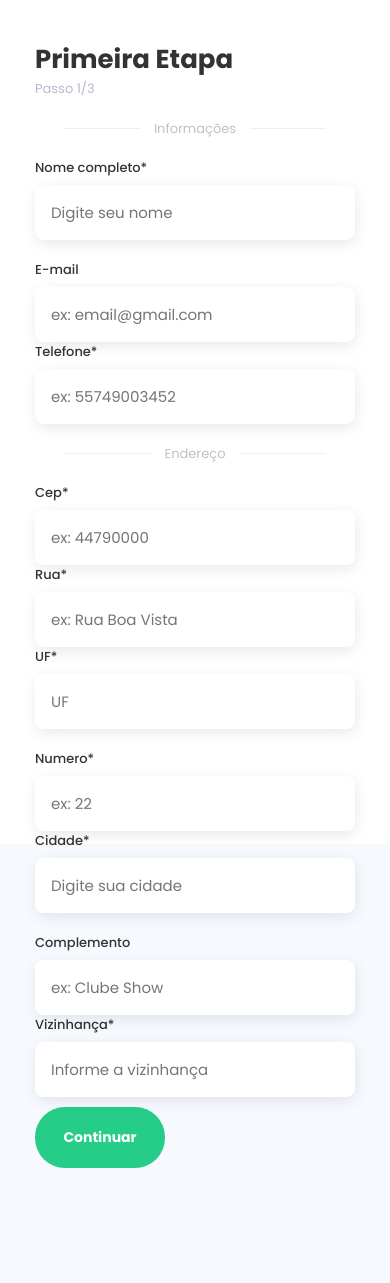
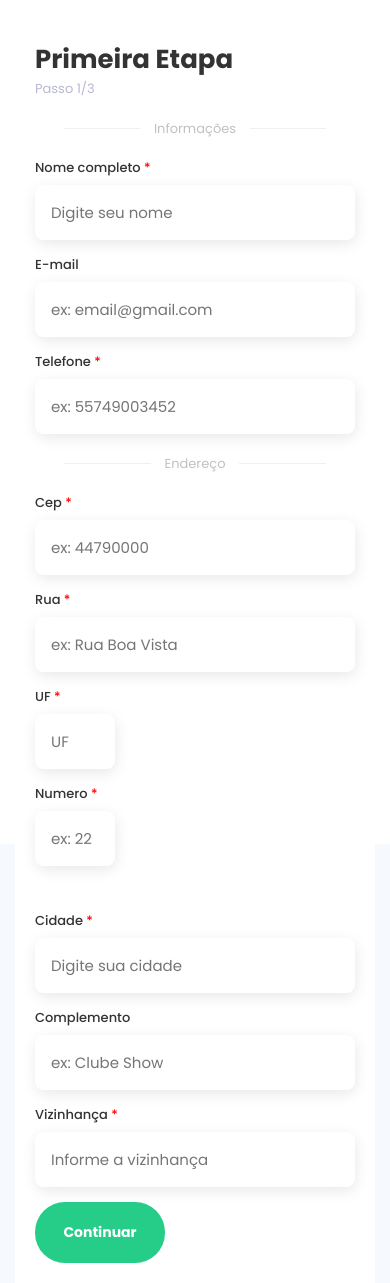
Before and after one commit to douglassantos45/computer-donation, a Next.js app: page / in a window 390 px wide. Before the commit the page ends 1188 px from the top, so only its background shows below. Built offline with nearby package versions, Linux system fonts and the light colour scheme.

Commit message:
Formulario funcionando versão final

```diff
--- a/src/pages/forms/step1/index.tsx
+++ b/src/pages/forms/step1/index.tsx
@@ -14,6 +14,7 @@ export default function Step1() {
   const numero = useRef(null);
   const history = useRouter();
   const [emailError, setEmailError] = useState('');
+  const [phoneError, setPhoneError] = useState('');
   const [inputValid, setInputValid] = useState(false);
 
   useEffect(() => {
@@ -32,13 +33,23 @@ export default function Step1() {
     return true;
   };
 
+  const validatePhone = phone => {
+    if (!validator.isMobilePhone(phone, ['pt-BR'])) {
+      setPhoneError('Esse telefone é inválido!');
+      return false;
+    }
+    setPhoneError('');
+    return true;
+  };
+
   //Capturando dados do inputs
   function handleChange(e: ChangeEvent<HTMLInputElement>) {
-    if (e.target.name == 'setEmail') {
-      validateEmail(e.target.value);
-    }
-    if (e.target.name == 'setPhone') {
-      const phone = e.target.value
+    const { name, value } = e.target;
+
+    if (name == 'setEmail') {
+      validateEmail(value);
+    } else if (name === 'setPhone') {
+      const phone = value
         .replaceAll('(', '')
         .replaceAll(')', '')
         .replaceAll('-', '')
@@ -49,7 +60,7 @@ export default function Step1() {
         type: FormAction.setPhone,
         payload: phone,
       });
-      return;
+      validatePhone(phone);
     }
 
     dispatch({
@@ -123,8 +134,8 @@ export default function Step1() {
         </div>
         <section className={styles.info}>
           <div className="input-group">
-            <label htmlFor="">
-              Nome completo*
+            <label htmlFor="setName">
+              Nome completo <span style={{ color: 'red' }}>*</span>
               <input
                 type="text"
                 placeholder="Digite seu nome"
@@ -146,18 +157,20 @@ export default function Step1() {
                 onChange={handleChange}
                 value={state.email}
               />
-              <span>{emailError}</span>
+              <span className={styles.input_invalid}>{emailError}</span>
             </label>
-            <label htmlFor="">
-              Telefone*
+            <label htmlFor="setPhone">
+              Telefone
+              <span style={{ color: 'red' }}> *</span>
               <input
                 type="text"
                 placeholder="ex: 55749003452"
                 name="setPhone"
                 onChange={handleChange}
                 value={state.phone}
-                pattern="[0-9]{13}"
+                pattern="[0-9]*"
               />
+              <span className={styles.input_invalid}>{phoneError}</span>
             </label>
           </div>
         </section>
@@ -168,10 +181,11 @@ export default function Step1() {
           <div></div>
         </div>
 
-        <section className={styles.address}>
+        <section id={styles.address}>
           <div className="input-group">
-            <label htmlFor="">
-              Cep*
+            <label htmlFor="setZip">
+              Cep
+              <span style={{ color: 'red' }}> *</span>
               <input
                 type="text"
                 placeholder="ex: 44790000"
@@ -183,8 +197,10 @@ export default function Step1() {
               />
             </label>
 
-            <label htmlFor="">
-              Rua*
+            <div className="input-group">
+              <label htmlFor="setStreet">
+                Rua
+                <span style={{ color: 'red' }}> *</span>
                 <input
                   type="text"
                   placeholder="ex: Rua Boa Vista"
@@ -194,8 +210,9 @@ export default function Step1() {
                 />
               </label>
 
-            <label htmlFor="" className={styles.sm}>
-              UF*
+              <label htmlFor="setState" className="sm">
+                UF
+                <span style={{ color: 'red' }}> *</span>
                 <input
                   type="text"
                   placeholder="UF"
@@ -205,11 +222,9 @@ export default function Step1() {
                   pattern="[a-z A-Z]*"
                 />
               </label>
-          </div>
-
-          <div className="input-group">
-            <label htmlFor="" className={styles.sm}>
-              Numero*
+              <label htmlFor="setNumber" className="sm">
+                Numero
+                <span style={{ color: 'red' }}> *</span>
                 <input
                   type="text"
                   placeholder="ex: 22"
@@ -220,9 +235,15 @@ export default function Step1() {
                   pattern="[0-9]*"
                 />
               </label>
+            </div>
+          </div>
 
-            <label htmlFor="">
-              Cidade*
+          <div className="input-group"></div>
+
+          <div className="input-group">
+            <label htmlFor="setCity">
+              Cidade
+              <span style={{ color: 'red' }}> *</span>
               <input
                 type="text"
                 placeholder="Digite sua cidade"
@@ -232,9 +253,6 @@ export default function Step1() {
                 pattern="[a-z A-Z]*"
               />
             </label>
-          </div>
-
-          <div className="input-group">
             <label htmlFor="">
               Complemento
               <input
@@ -246,8 +264,9 @@ export default function Step1() {
               />
             </label>
 
-            <label htmlFor="">
-              Vizinhança*
+            <label htmlFor="setNeighborhood">
+              Vizinhança
+              <span style={{ color: 'red' }}> *</span>
               <input
                 type="text"
                 placeholder="Informe a vizinhança"
--- a/src/pages/forms/step1/styles.module.scss
+++ b/src/pages/forms/step1/styles.module.scss
@@ -3,21 +3,21 @@
   flex-direction: column;
   justify-content: center;
 
+  background: var(--white-color);
 
   padding: 20px;
 
   section {
     margin-bottom: 10px;
+  }
 
-    label[for="setEmail"] {
-     span {
-      color: red;
-      font-size: 11px;
-      font-weight: 400;
-     }
-    }
-  }
 }
+
+.input_invalid {
+  color: red;
+  font-size: 11px;
+  font-weight: 400;
+ }
 
 .loading {
   position: fixed;
@@ -39,3 +39,28 @@
     border-radius: 5px;
   }
 }
+
+@media(max-width: 780px) {
+  .container  {
+    #address > div:nth-child(1) {
+      flex-wrap: wrap;
+
+      div:not(:last-child) {
+        margin-top: 15px;
+      }
+    }
+  }
+}
+
+@media (max-width: 490px) {
+  .container {
+    .input-group {
+      align-items: flex-end;
+      margin-bottom: 15px;
+      background-color: red;
+      label:not(:last-child) {
+        margin-bottom: 15px;
+      }
+    }
+  }
+}
--- a/src/pages/forms/step2/styles.module.scss
+++ b/src/pages/forms/step2/styles.module.scss
@@ -4,6 +4,7 @@
   justify-content: center;
   margin: 0 auto;
   margin-bottom: 10px;
+  background-color: var(--white-color);
 
   margin-top: 5vh;
   padding: 20px;
@@ -89,7 +90,7 @@
 }
 
 
-@media (max-width: 450px) {
+@media (max-width: 490px) {
   .container {
     .input_group {
       flex-direction: column;
--- a/src/pages/forms/step3/styles.module.scss
+++ b/src/pages/forms/step3/styles.module.scss
@@ -1,6 +1,7 @@
 .container {
   padding: 20px;
   margin-top: 5vh;
+  background-color: var(--white-color);
 
   .submit svg{
       animation: spin 1s ease-in-out infinite;
--- a/src/services/api-donation.ts
+++ b/src/services/api-donation.ts
@@ -1,5 +1,6 @@
 import axios from 'axios';
 
 export const api = axios.create({
-  baseURL: 'https://doar-computador-api.herokuapp.com/',
+  /* baseURL: 'https://doar-computador-api.herokuapp.com/', */
+  baseURL: 'https://doar-computador.herokuapp.com/',
 });
--- a/styles/global.scss
+++ b/styles/global.scss
@@ -176,11 +176,24 @@ hr {
   }
 }
 
-@media (max-width: 451px) {
+@media (max-width: 490px) {
   .container {
     .input-group {
       flex-direction: column;
+      align-items: flex-start !important;
+
+      label:not(:last-child) {
+        margin-bottom: 15px;
+      }
+    }
+
+    section .input-group {
+      flex-direction: column;
       align-items: flex-start;
+      margin-bottom: 15px;
+      label:not(:last-child) {
+        margin-bottom: 15px;
+      }
     }
   }
 }
```
Lines whose indentation alone changed are shown as unchanged.
